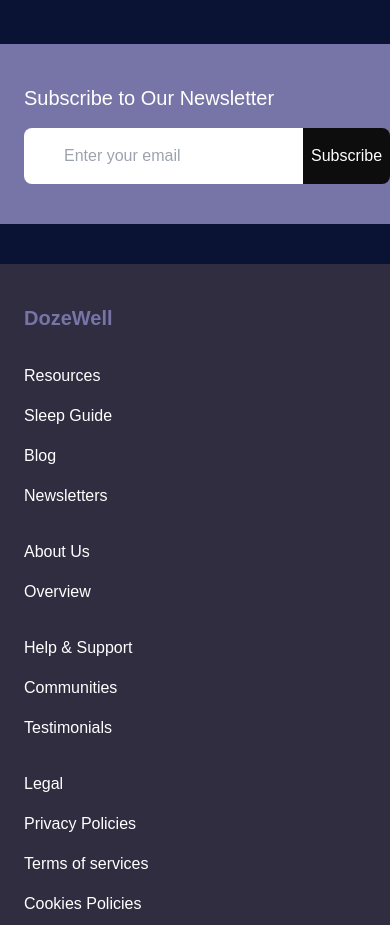
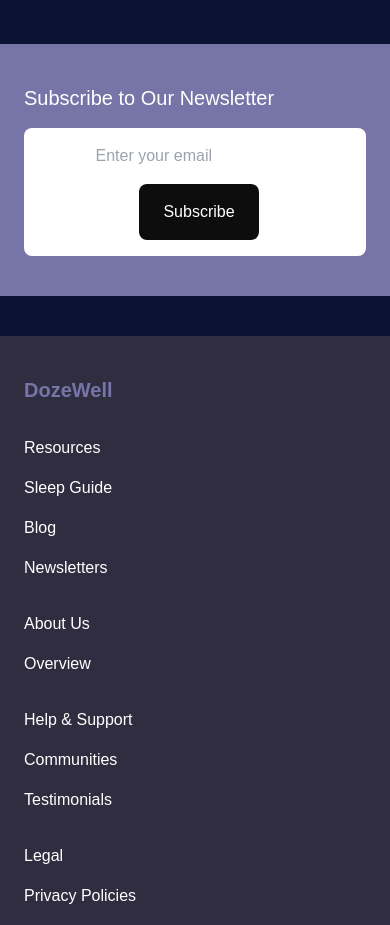
Before and after one commit to Classic-The-Demigod/DozeWell, a React (Vite) app: page / in a window 390 px wide. Shown: the part 6740-7665 px from the top of the page. Built offline with nearby package versions, Linux system fonts and the light colour scheme; a web font is replaced by a local one.

Commit message:
some chnages

```diff
--- a/src/components/Newsletter.jsx
+++ b/src/components/Newsletter.jsx
@@ -9,13 +9,13 @@
     <section className="bg-purple-dozewell container mx-auto px-6 py-10 sm:px-20 sm:py-24 text-white space-y-4">
       <h1 className="text-xl md:text-5xl font-medium">Subscribe to Our Newsletter</h1>
 
-      <div className="flex justify-between bg-white items-center rounded-lg pl-2">
+      <div className="flex md:flex-row flex-col md:justify-between bg-white items-center rounded-lg pl-2">
         <input
           className="px-8 py-4 text-black outline-none"
           type="email"
           placeholder="Enter your email"
         />
-        <button className="bg-bg-primary px-2 md:px-8 py-4 rounded-r-lg">
+        <button className="bg-bg-primary px-6 sm:px-2 md:px-8 py-4 rounded-lg md:rounded-r-lg mb-4 md:mb-0">
           Subscribe
         </button>
       </div>
```
